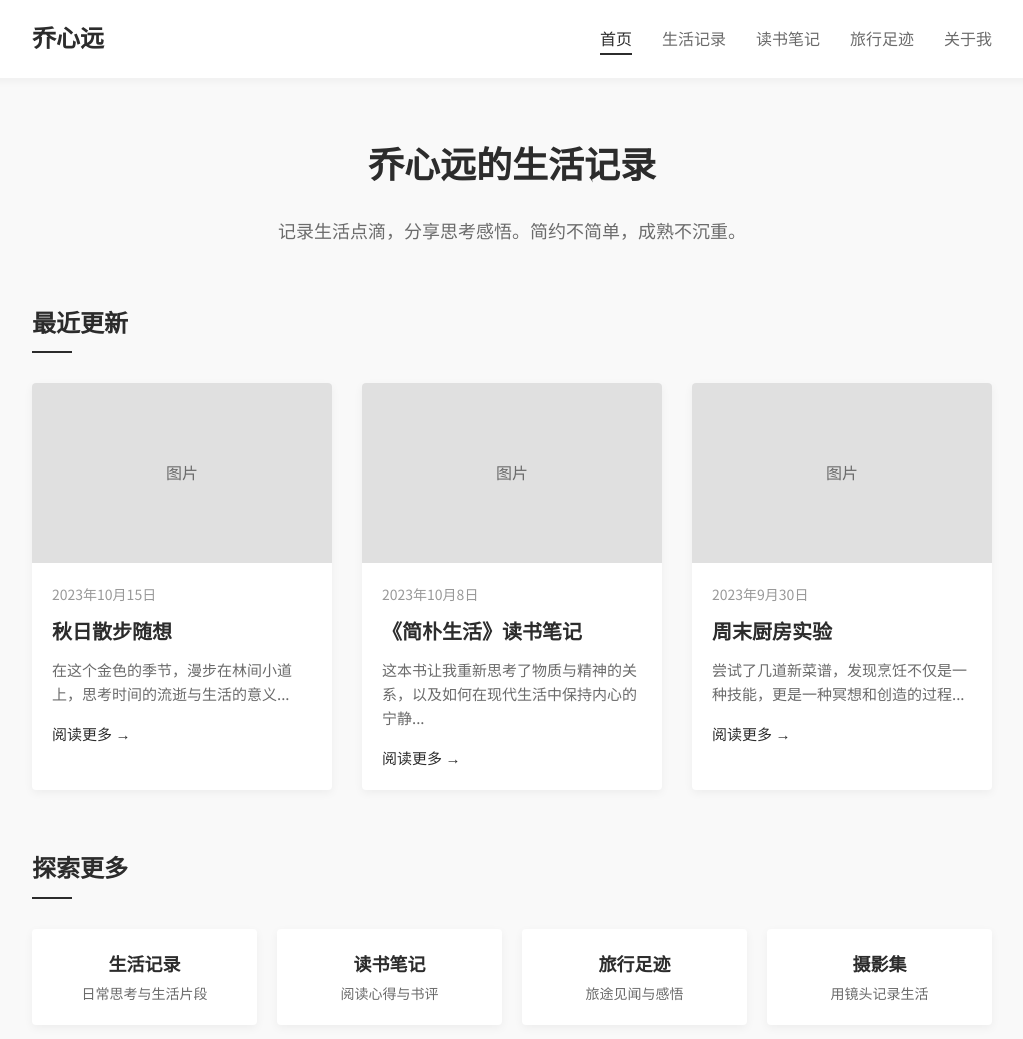
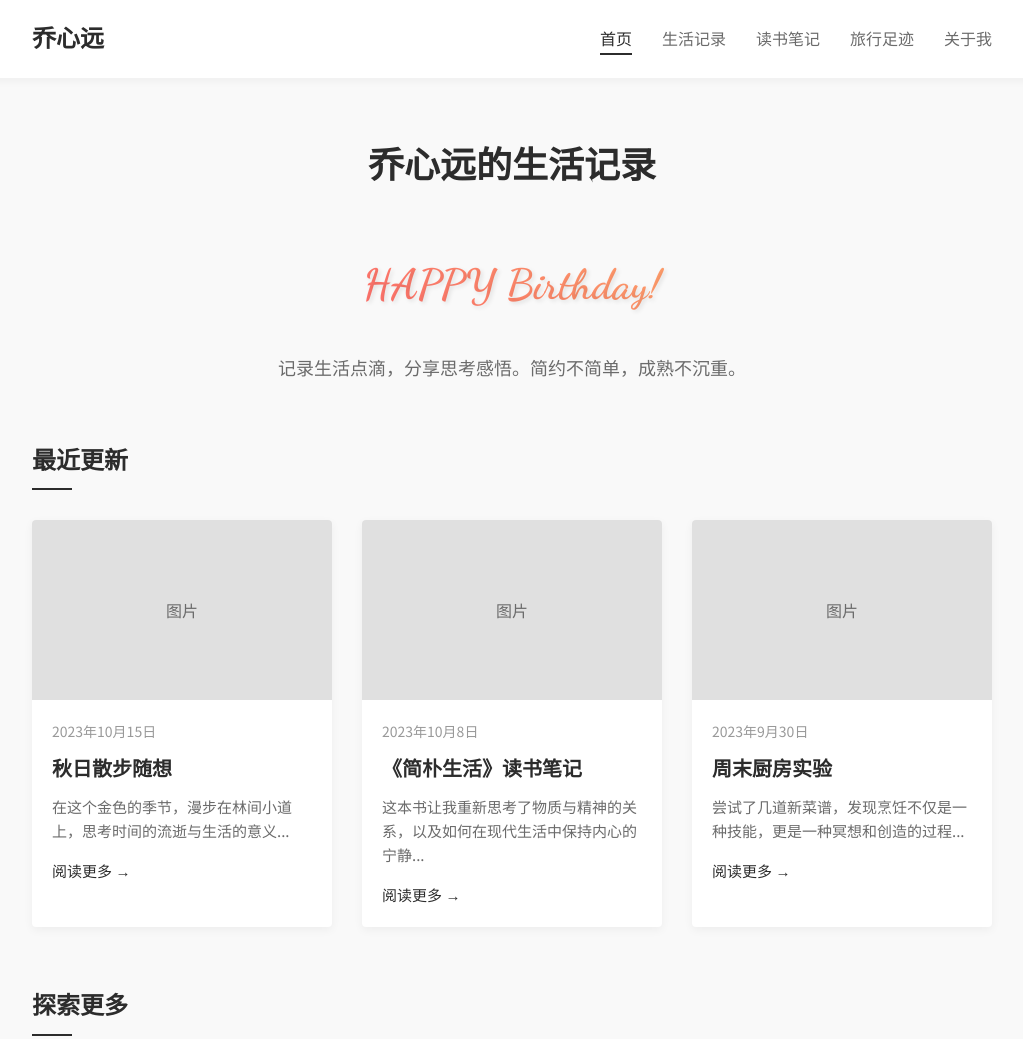
Before and after one commit to youqu117/qiaoxinyuan, a plain HTML site: page index.html in a window 1280 px wide. Shown: the top 1039 px of the page, without its empty margins (128-1151 px from the left). Drawn offline with Linux system fonts and the light colour scheme.

Commit message:
Update index.html

```diff
--- a/index.html
+++ b/index.html
@@ -5,6 +5,8 @@
     <meta name="viewport" content="width=device-width, initial-scale=1.0">
     <title>乔心远的生活记录</title>
     <link href="https://fonts.googleapis.com/css2?family=Noto+Serif+SC:wght@400;600&family=Noto+Sans+SC:wght@300;400;500&display=swap" rel="stylesheet">
+    <!-- 添加生日字体 -->
+    <link href="https://fonts.googleapis.com/css2?family=Dancing+Script:wght@700&family=Pacifico&display=swap" rel="stylesheet">
     <style>
         * {
             margin: 0;
@@ -18,6 +20,7 @@
             --background-color: #f9f9f9;
             --card-color: #ffffff;
             --accent-color: #e0e0e0;
+            --birthday-color: #ff6b6b;
         }
 
         body {
@@ -115,6 +118,45 @@
             color: var(--secondary-color);
             max-width: 600px;
             margin: 0 auto;
+        }
+
+        /* 生日祝福样式 */
+        .birthday-link {
+            display: inline-block;
+            margin: 25px 0;
+            font-family: 'Dancing Script', cursive;
+            font-size: 42px;
+            color: var(--birthday-color);
+            text-decoration: none;
+            text-shadow: 2px 2px 4px rgba(0, 0, 0, 0.1);
+            transition: all 0.3s ease;
+            position: relative;
+            padding: 10px 20px;
+            background: linear-gradient(45deg, #ff6b6b, #ffa36b);
+            -webkit-background-clip: text;
+            -webkit-text-fill-color: transparent;
+            background-clip: text;
+        }
+
+        .birthday-link:hover {
+            transform: scale(1.1) rotate(-2deg);
+            text-shadow: 3px 3px 6px rgba(0, 0, 0, 0.15);
+        }
+
+        .birthday-link:after {
+            content: '';
+            position: absolute;
+            bottom: 5px;
+            left: 0;
+            width: 100%;
+            height: 2px;
+            background: linear-gradient(45deg, #ff6b6b, #ffa36b);
+            transform: scaleX(0);
+            transition: transform 0.3s ease;
+        }
+
+        .birthday-link:hover:after {
+            transform: scaleX(1);
         }
 
         /* 内容卡片区域 */
@@ -291,6 +333,10 @@
                 font-size: 28px;
             }
 
+            .birthday-link {
+                font-size: 32px;
+            }
+
             .content-grid {
                 grid-template-columns: 1fr;
             }
@@ -360,6 +406,8 @@
             <!-- 欢迎区域 -->
             <section class="welcome-section">
                 <h1>乔心远的生活记录</h1>
+                <!-- 添加生日祝福链接 -->
+                <a href="birthday.html" class="birthday-link">HAPPY Birthday!</a>
                 <p>记录生活点滴，分享思考感悟。简约不简单，成熟不沉重。</p>
             </section>
 
```
